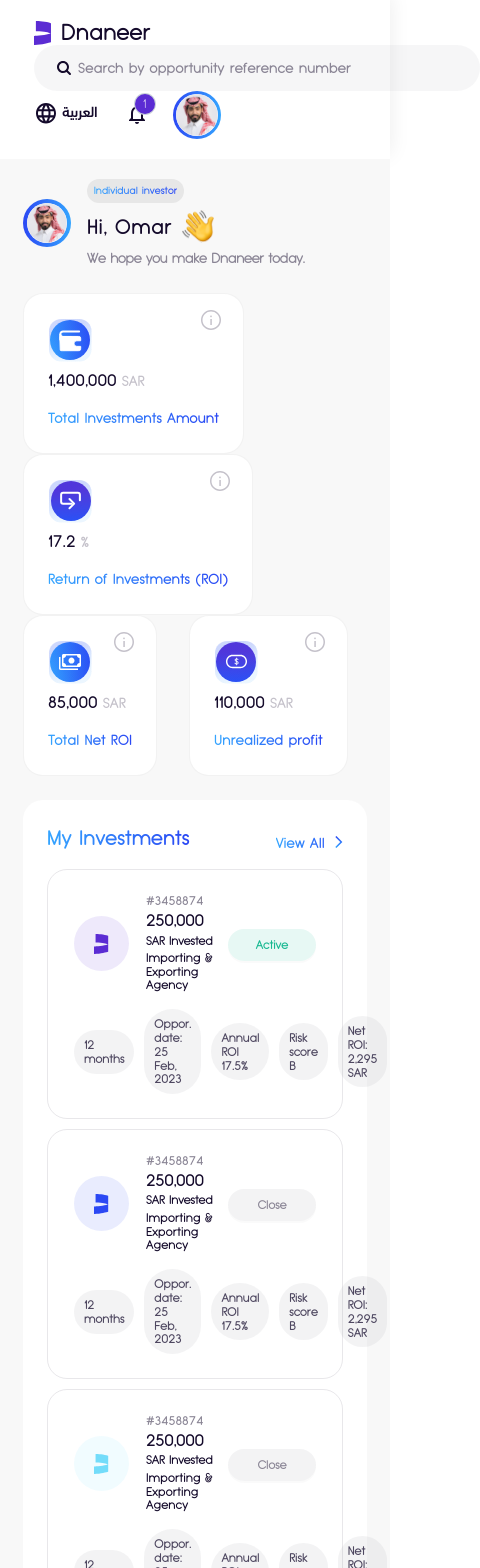
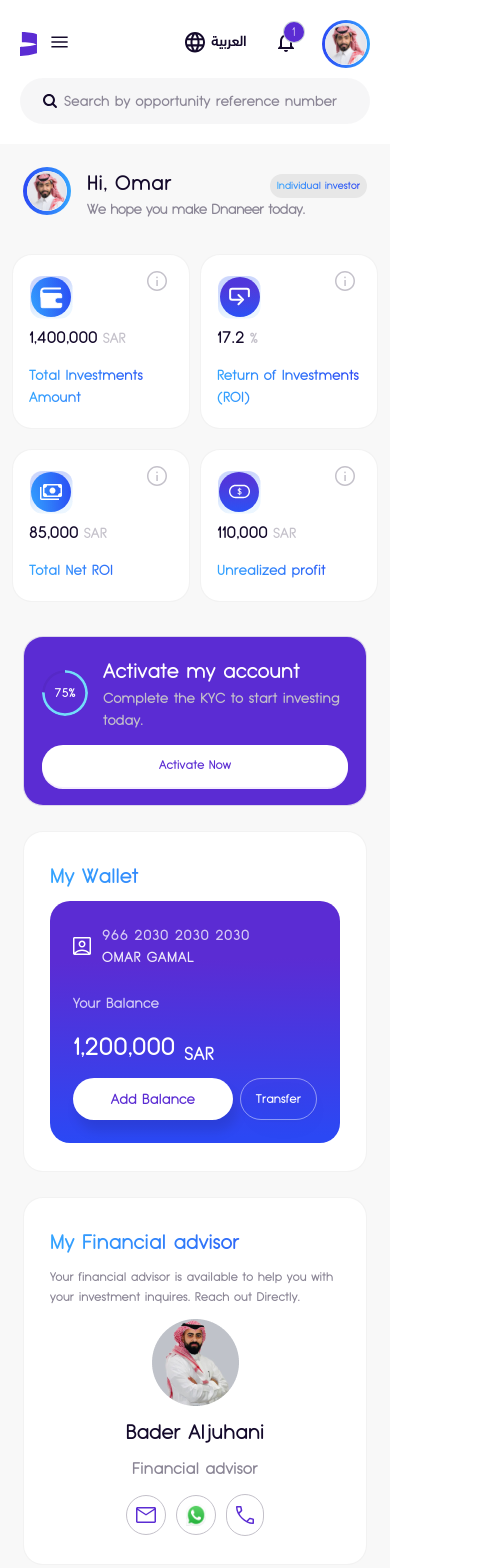
Before and after one commit to IbtsamAhmad/dnaneer-mine, a React (Vite) app: page /dashboard in a window 390 px wide. Shown: the top 1568 px of the page, 480 px wide, since content can reach past the window. Built offline with nearby package versions, Linux system fonts and the light colour scheme.

Commit message:
dashboard

```diff
--- a/src/App.scss
+++ b/src/App.scss
@@ -27,6 +27,13 @@
 p,
 a {
   font-weight: 500;
+}
+
+
+.layout-container{
+  .menu-close-icon{
+    display: none;
+  }
 }
 
 .ant-radio-inner {
--- a/src/components/DashboardLayout/DashboardLayout.tsx
+++ b/src/components/DashboardLayout/DashboardLayout.tsx
@@ -1,23 +1,24 @@
 import { useState } from "react";
 import { Layout, Menu, Row, Col, Progress } from "antd";
-import DasboardCard from "pages/Dashboard/DasboardComponents/DasboardCard/DasboardCard";
+// import DasboardCard from "pages/Dashboard/DasboardComponents/DasboardCard/DasboardCard";
 import AppHeader from "components/Header/Header";
 import Sidebar from "./Sidebar/Sidebar";
-
-
 import "./DashboardLayout.scss";
 
 const { Sider, Content } = Layout;
 
 const DashboardLayout = ({ children }) => {
+    const [collapsed, setCollapsed] = useState(false);
+
+
   return (
-    <Layout style={{paddingTop:"0"}} className="layout-container">
-      <AppHeader />
+    <Layout style={{ paddingTop: "0" }} className="layout-container">
+      <AppHeader setCollapsed={setCollapsed} collapsed={collapsed} />
       <Layout>
-        <Sider trigger={null} collapsed={false}>
-          <Sidebar />
+        <Sider trigger={null} collapsible collapsed={collapsed}>
+          <Sidebar setCollapsed={setCollapsed} />
         </Sider>
-        <Layout style={{paddingTop:"0"}}>
+        <Layout style={{ paddingTop: "0" }}>
           <Content
             style={{
               margin: "0px 23px",
--- a/src/components/DashboardLayout/Sidebar/Sidebar.tsx
+++ b/src/components/DashboardLayout/Sidebar/Sidebar.tsx
@@ -1,19 +1,23 @@
-import {  Menu , Divider} from "antd";
+import { SetStateAction, Dispatch } from "react";
+import { Menu } from "antd";
 import { NavLink } from "react-router-dom";
 import { ReactComponent as DashboardMenu } from "assets/svgs/DashboardMenu.svg";
 import { ReactComponent as TransationMenu } from "assets/svgs/TransationMenu.svg";
 import { ReactComponent as OppertunityMenu } from "assets/svgs/OppertunityMenu.svg";
 import { ReactComponent as ProfileMenu } from "assets/svgs/ProfileMenu.svg";
 import { ReactComponent as LogoutMenu } from "assets/svgs/LogoutMenu.svg";
+import { ReactComponent as MenuClose } from "assets/svgs/MenuClose.svg";
 
+type Props = {
+  setCollapsed: Dispatch<SetStateAction<boolean>>;
+};
 
-
-
-
-const Sidebar=()=>{
+function Sidebar({ setCollapsed }: Props) {
   return (
     <>
-        <div className="logo" />
+      <div className="menu-close-icon" onClick={() => setCollapsed(false)}>
+        <MenuClose />
+      </div>
       <Menu
         mode="inline"
         defaultSelectedKeys={["1"]}
@@ -33,9 +37,7 @@
           {
             key: "3",
             icon: <TransationMenu />,
-              label: (
-                <NavLink to="/dashboard/transactions">Transactions</NavLink>
-              ),
+            label: <NavLink to="/dashboard/transactions">Transactions</NavLink>,
           },
 
           {
@@ -44,16 +46,12 @@
           {
             key: "4",
             icon: <ProfileMenu />,
-              label: (
-                <NavLink to="/dashboard/profile">My Profile</NavLink>
-              ),
+            label: <NavLink to="/dashboard/profile">My Profile</NavLink>,
           },
           {
             key: "5",
             icon: <LogoutMenu />,
-              label: (
-                <NavLink to="https://staging.dnaneer.com/">Log out</NavLink>
-              ),
+            label: <NavLink to="https://staging.dnaneer.com/">Log out</NavLink>,
           },
         ]}
       />
@@ -61,4 +59,4 @@
   );
 }
 
-export default Sidebar
+export default Sidebar;
--- a/src/components/Header/Header.tsx
+++ b/src/components/Header/Header.tsx
@@ -1,24 +1,72 @@
+import { SetStateAction, Dispatch } from "react";
 import { Input, Badge, Avatar, Row, Col } from "antd";
 
 import { ReactComponent as Start } from "assets/svgs/Start.svg";
 import { ReactComponent as NavSearch } from "assets/svgs/NavSearch.svg";
 import { ReactComponent as Web } from "assets/svgs/Web.svg";
 import { ReactComponent as Bell } from "assets/svgs/Bell.svg";
+import { ReactComponent as Hamburger } from "assets/svgs/Hamburger.svg";
 
 import "./header.scss";
-const Header = () => {
+
+type Props = {
+  collapsed: boolean;
+  setCollapsed: Dispatch<SetStateAction<boolean>>;
+};
+function Header({ setCollapsed, collapsed }: Props) {
   return (
     <div className="header-container">
-      <Row>
-        <Col md={4}  xl={4} xxl={3}>
+      <Row align="middle">
+        <Col
+          lg={{
+            span: 4,
+            order: 1,
+          }}
+          xl={4}
+          xxl={3}
+          md={{
+            span: 8,
+            order: 1,
+          }}
+          xs={{
+            span: 8,
+            order: 1,
+          }}
+          sm={{
+            span: 8,
+            order: 1,
+          }}
+        >
           <div className="header-col-one">
             <div className="start-icon">
               <Start />
               <h1>Dnaneer</h1>
+              <div className="burger" onClick={() => setCollapsed(!collapsed)}>
+                <Hamburger />
+              </div>
             </div>
           </div>
         </Col>
-        <Col md={16} xl={16} xxl={17}>
+        <Col
+          xl={16}
+          xxl={17}
+          xs={{
+            span: 24,
+            order: 3,
+          }}
+          sm={{
+            span: 24,
+            order: 3,
+          }}
+          lg={{
+            span: 16,
+            order: 2,
+          }}
+          md={{
+            span: 24,
+            order: 3,
+          }}
+        >
           <div className="header-search">
             <Input
               placeholder="Search by opportunity reference number"
@@ -26,7 +74,24 @@
             />
           </div>
         </Col>
-        <Col md={4} lg={4} xxl={4}>
+        <Col
+          md={{
+            span: 16,
+            order: 2,
+          }}
+          xs={{
+            span: 16,
+            order: 2,
+          }}
+          lg={{
+            span: 4,
+            order: 3,
+          }}
+          sm={{
+            span: 16,
+            order: 2,
+          }}
+        >
           <div className="header-col-two">
             <div className="language">
               <Web />
@@ -43,6 +108,6 @@
       </Row>
     </div>
   );
-};
+}
 
 export default Header;
--- a/src/components/Header/header.scss
+++ b/src/components/Header/header.scss
@@ -10,6 +10,9 @@
     align-items: center;
     justify-content: space-between;
     // width: 37%;
+    .burger{
+       display: none;
+    }
 
     .start-icon {
       display: flex;
--- a/src/pages/Dashboard/DashboardContent.tsx
+++ b/src/pages/Dashboard/DashboardContent.tsx
@@ -88,7 +88,7 @@
         src="assets/images/Avatar 2.png"
       />
       <Row gutter={32} className="investment-row">
-        <Col lg={6} md={12} sm={24}>
+        <Col lg={6} md={12} sm={12} xs={12}>
           <DasboardCard
             icon={<Amount />}
             heading="1,400,000"
@@ -100,7 +100,7 @@
             modalInfo="It represents the total value of investments made by You in all the investment opportunities on the platform"
           />
         </Col>
-        <Col lg={6} md={12} sm={24}>
+        <Col lg={6} md={12} sm={12} xs={12}>
           {" "}
           <DasboardCard
             icon={<InvestIcon />}
@@ -113,7 +113,7 @@
             modalInfo="represents the average return on investment across all opportunities. It is calculated by dividing the total profits earned from all investments by the total cost of all investments."
           />
         </Col>
-        <Col lg={6} md={12} sm={24}>
+        <Col lg={6} md={12} sm={12} xs={12}>
           {" "}
           <DasboardCard
             icon={<RoiIcon />}
@@ -126,7 +126,7 @@
             modalInfo="represents the total return on investment across all opportunities. It is calculated by subtracting the total cost of all investments from the total profits earned from those investments."
           />
         </Col>
-        <Col lg={6} md={12} sm={24}>
+        <Col lg={6} md={12} sm={12} xs={12}>
           <DasboardCard
             icon={<Profit />}
             heading="110,000"
@@ -140,7 +140,20 @@
         </Col>
       </Row>
       <Row gutter={32}>
-        <Col lg={17}>
+        <Col
+          xs={{
+            span: 24,
+            order: 2,
+          }}
+          lg={{
+            span: 17,
+            order: 1,
+          }}
+          sm={{
+            span: 24,
+            order: 2,
+          }}
+        >
           <div className="investments-container">
             <div className="investment-header">
               <h1>My Investments</h1>
@@ -189,7 +202,20 @@
             </div>
           </div>
         </Col>
-        <Col lg={7}>
+        <Col
+          xs={{
+            span: 24,
+            order: 1,
+          }}
+          lg={{
+            span: 7,
+            order: 2,
+          }}
+          sm={{
+            span: 24,
+            order: 1,
+          }}
+        >
           <Card className="activate-card">
             <div className="activate-content">
               <Progress
@@ -209,7 +235,7 @@
             {/* <Button className="activate-btn" block>
               Activate Now
             </Button> */}
-            <IndividualDrawer/>
+            <IndividualDrawer />
           </Card>
           <Card className="wallet-card">
             <h1>My Wallet</h1>
--- a/src/styles/responsive.scss
+++ b/src/styles/responsive.scss
@@ -9,21 +9,129 @@
     .signUp-form-container {
         margin: 0 30px;
     }
-    .ant-layout-sider{
-        display: none !important;
+       .investment-row {
+        .ant-col {
+            padding: 0px !important;
         }
+        .DasboardCard {
+            margin: 10px 5px;
+            .ant-card-body {
+                padding: 20px 16px !important;
+            }
+        }
+    }
+
+    .investments-container .investment-list .tags-container {
+        flex-wrap: wrap;
+        .investment-tag {
+            margin-top: 10px;
+        }
+    }
+
+    .greeting-container {
+        position: relative;
+        .ant-avatar {}
+        .role {
+            position: absolute;
+            right: 0;
+            top: 10px;
+        }
+        h1 {
+            svg {
+                display: none;
+            }
+        }
+        p {}
+    }
+
+    .header-container {
+        padding: 20px !important;
+        .header-col-one {
+            .start-icon {
+                svg {}
+
+                h1 {
+                    display: none;
+                }
+
+                .burger {
+                    display: block;
+                    margin-left: 14px;
+                }
+            }
+        }
+
+        .header-search {
+            .ant-input-affix-wrapper {
+                width: 100% !important;
+                margin-top: 10px;
+            }
+
+            input {}
+        }
+
+        .header-col-two {
+            .ant-badge-count {}
+
+            .language {}
+
+            .badge-icon {}
+
+            .ant-avatar {}
+        }
+    }
+
+    .ant-layout-sider {
+        display: none;
+    }
+
+    .layout-container {
+        .menu-close-icon {
+            position: absolute;
+            top: 10%;
+            left: 20px;
+            display: block !important;
+            cursor: pointer;
+        }
+    }
+
+
+    .ant-layout-sider-collapsed {
+        display: block !important;
+        position: absolute !important;
+        z-index: 10 !important;
+        top: 0 !important;
+        left: 0 !important;
+        width: 100% !important;
+        right: 0 !important;
+        max-width: 100% !important;
+
+        .ant-menu-item {
+            display: flex;
+            align-items: center;
+            justify-content: center;
+        }
+
+        span {
+            opacity: 1 !important;
+        }
+    }
+
     .auth-container {
         overflow: hidden;
+
         .auth-col-one {
-            .copyright-two{
+            .copyright-two {
                 display: block;
                 margin-top: 145px;
                 position: relative;
                 padding-bottom: 20px;
             }
+
             .login-img {
                 // width: 110%;
             }
+
             .profits {
                 svg {
                     width: 90%;
@@ -31,6 +139,7 @@
                     display: block;
                 }
             }
+
             .networks {
                 svg {
                     width: 90%;
@@ -38,6 +147,7 @@
                     display: block;
                 }
             }
+
             .description {
                 h1 {}
 
@@ -47,7 +157,8 @@
 
         .auth-col-two {
             min-height: auto !important;
-            .copy-right{
+
+            .copy-right {
                 display: none;
             }
         }
@@ -58,10 +169,9 @@
             width: 50px !important;
             height: 50px !important;
 
-                &:focus {
+            &:focus {}
+        }
 
-                }
-            }
         input:not(:last-child) {
             margin-right: 10px !important;
         }
--- a/src/styles/signup.scss
+++ b/src/styles/signup.scss
@@ -4,6 +4,7 @@
     line-height: 25px;
     color: #171717;
 }
+
 
 .signUp-container {
     .close-icon {
```
Also changed, not shown: src/assets/svgs/Hamburger.svg (added), src/assets/svgs/MenuClose.svg (added). Lines whose indentation alone changed are shown as unchanged.
